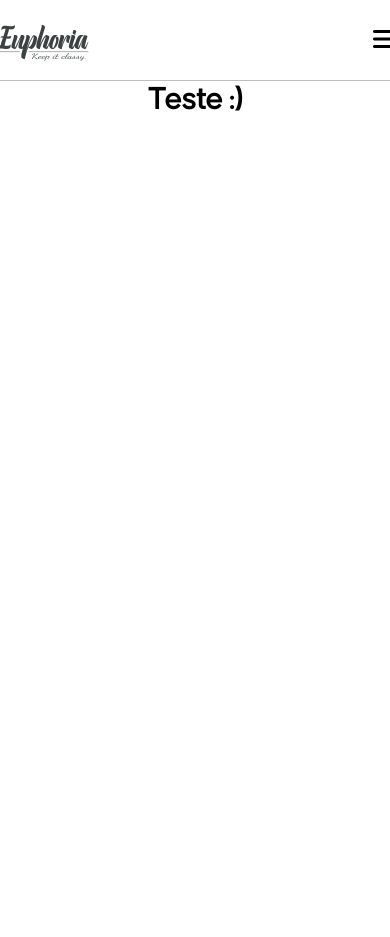
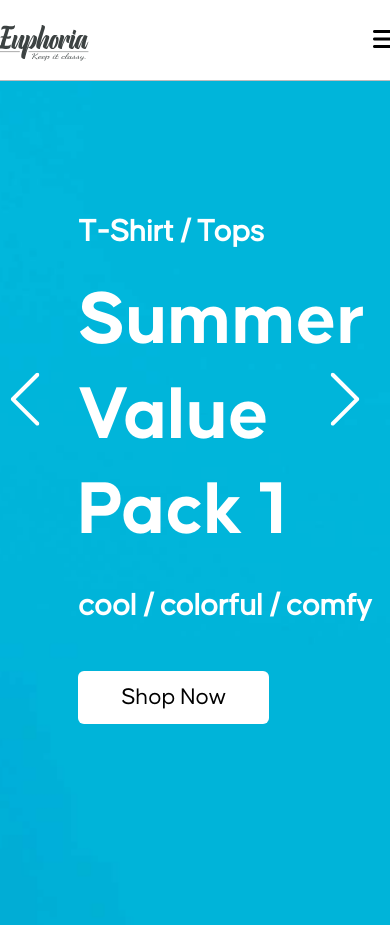
Before and after one commit to 4rthurCoelho/Template-Ecommerce-Euphoria, a website: page index.html in a window 390 px wide. Shown: the top 937 px of the page. Drawn offline with nearby package versions, Linux system fonts and the light colour scheme; files that its build step writes are made by us from their sources.

Commit message:
Criação do banner não responsivo

```diff
--- a/index.html
+++ b/index.html
@@ -49,10 +49,47 @@
         </div>
     </header>
 
-   <div tabindex="0" onclick="closeSidebar()" class="main" id="main">
-        <h1>Teste :)</h1>
-    </div>
+    <main class="main">
+        <section class="hero-slider">
+            <div class="slider-container active">
+                <div class="slide">
+                    <div class="slide-content">
+                        <h5>T-Shirt / Tops</h5>
+                        <h1>Summer<br>Value Pack 1</h1>
+                        <h4>cool / colorful / comfy</h4>
+                        <a href="#" class="slider-btn">Shop Now</a>
+                    </div>
+                </div>
+            </div>
 
+            <div class="slider-container">
+                <div class="slide">
+                    <div class="slide-content">
+                        <h5>T-Shirt / Tops</h5>
+                        <h1>Summer<br>Value Pack 2</h1>
+                        <h4>cool / colorful / comfy</h4>
+                        <a href="#" class="slider-btn">Shop Now</a>
+                    </div>
+                </div>
+            </div>
+
+            <div class="slider-container">
+                <div class="slide">
+                    <div class="slide-content">
+                        <h5>T-Shirt / Tops</h5>
+                        <h1>Summer<br>Value Pack 3</h1>
+                        <h4>cool / colorful / comfy</h4>
+                        <a href="#" class="slider-btn">Shop Now</a>
+                    </div>
+                </div>
+            </div>
+
+            <div id="prev" onclick="prev()"><svg width="24" height="45" viewBox="0 0 24 45" fill="none" xmlns="http://www.w3.org/2000/svg"><path fill-rule="evenodd" clip-rule="evenodd" d="M23.4992 43.7723C23.3409 43.9302 23.1528 44.0554 22.9457 44.1408C22.7386 44.2263 22.5166 44.2702 22.2924 44.2702C22.0682 44.2702 21.8462 44.2263 21.6391 44.1408C21.432 44.0554 21.2439 43.9302 21.0856 43.7723L0.631046 23.4352C0.472307 23.2778 0.346367 23.0907 0.260435 22.8848C0.174505 22.6789 0.130272 22.4582 0.130272 22.2353C0.130272 22.0124 0.174505 21.7916 0.260435 21.5857C0.346367 21.3799 0.472307 21.1928 0.631046 21.0354L21.0856 0.698246C21.4057 0.380012 21.8398 0.201233 22.2924 0.201233C22.7451 0.201233 23.1792 0.380012 23.4992 0.698246C23.8193 1.01648 23.9991 1.44809 23.9991 1.89814C23.9991 2.34818 23.8193 2.7798 23.4992 3.09803L4.24809 22.2353L23.4992 41.3726C23.658 41.53 23.7839 41.717 23.8698 41.9229C23.9558 42.1288 24 42.3495 24 42.5725C24 42.7954 23.9558 43.0161 23.8698 43.222C23.7839 43.4279 23.658 43.6149 23.4992 43.7723Z" fill="white"/></svg></div>
+            <div id="next" onclick="next()"><svg width="24" height="45" viewBox="0 0 24 45" fill="none" xmlns="http://www.w3.org/2000/svg"><path fill-rule="evenodd" clip-rule="evenodd" d="M0.565959 0.698249C0.724296 0.540421 0.912395 0.415202 1.11948 0.329764C1.32657 0.244327 1.54857 0.200348 1.77278 0.200348C1.99698 0.200348 2.21899 0.244327 2.42607 0.329764C2.63316 0.415202 2.82126 0.540421 2.9796 0.698249L23.4341 21.0354C23.5929 21.1928 23.7188 21.3799 23.8048 21.5858C23.8907 21.7917 23.9349 22.0124 23.9349 22.2353C23.9349 22.4582 23.8907 22.6789 23.8048 22.8848C23.7188 23.0907 23.5929 23.2778 23.4341 23.4352L2.9796 43.7724C2.65953 44.0906 2.22542 44.2694 1.77278 44.2694C1.32013 44.2694 0.886027 44.0906 0.565959 43.7724C0.245891 43.4541 0.066078 43.0225 0.066078 42.5725C0.066078 42.1224 0.245891 41.6908 0.565959 41.3726L19.8171 22.2353L0.565959 3.09803C0.407221 2.9406 0.281279 2.75359 0.195347 2.54769C0.109416 2.34179 0.0651855 2.12106 0.0651855 1.89814C0.0651855 1.67522 0.109416 1.45449 0.195347 1.24859C0.281279 1.0427 0.407221 0.855677 0.565959 0.698249Z" fill="white"/></svg></div>
+        </section>
+    </main>
+
+    <script src="js/banner.js"></script>
     <script src="js/main.js"></script>
 </body>
 </html>
--- /dev/null
+++ b/js/banner.js
@@ -0,0 +1,16 @@
+let slides = document.querySelectorAll('.slider-container');
+let index = 0;
+
+function next(){
+    slides[index].classList.remove('active');
+    index = (index + 1) % slides.length;
+    slides[index].classList.add('active');
+}
+
+function prev(){
+    slides[index].classList.remove('active');
+    index = (index - 1 + slides.length) % slides.length;
+    slides[index].classList.add('active');
+}
+
+//setInterval(next, 7000);
--- a/sass/_header.sass
+++ b/sass/_header.sass
@@ -1,10 +1,13 @@
 body
   overflow-x: hidden
   header
+    position: sticky
+    top: 0
     display: flex
     justify-content: center
     border-bottom: 0.0625em solid #BEBCBD
     z-index: 1
+    background-color: white
 
     img
       width: 5.84em
--- /dev/null
+++ b/sass/_heroSlider.sass
@@ -0,0 +1,96 @@
+.hero-slider
+    position: relative
+    .slider-container .slide
+            min-height: 100vh
+            display: flex
+            align-items: center
+            flex-wrap: wrap
+            gap: 15px
+            padding-left: 20%
+            padding-bottom: 70px
+            .slide-content
+                display: flex
+                flex-direction: column
+                justify-content: space-around
+                align-items: flex-start
+                flex: 1 1 350px
+                animation: slideContent 1s linear 0.4s backwards
+                h5
+                    color: #fff
+                    font-size: 32px
+                    margin-bottom: 23px
+                h1
+                    color: #fff
+                    font-size: 78px
+                    margin-bottom: 28px
+                    font-family: 'Causten-Bold'
+                h4
+                    color: #fff
+                    font-size: 32px
+                    margin-bottom: 46px
+                .slider-btn
+                    text-decoration: none
+                    background-color: #fff
+                    padding: 0.5em 1.8em
+                    color: #000
+                    font-size: 24px
+                    border-radius: 6px
+                    transition: .3s
+                    &:hover
+                        background-color: variables.$secondary-color
+                        color: #fff
+.slider-container
+    display: none
+
+    &.active
+      display: block
+
+    &:nth-child(1) .slide
+      background: url(/img/Banner.png)
+      background-size: cover
+      background-repeat: no-repeat
+      width: 100vw
+      animation: fadeBackground 2s ease-in-out forwards
+
+    &:nth-child(2) .slide
+      background: url(/img/Banner.png)
+      background-size: cover
+      background-repeat: no-repeat
+      width: 100vw
+      animation: fadeBackground 2s ease-in-out forwards
+
+    &:nth-child(3) .slide
+      background: url(/img/Banner.png)
+      background-size: cover
+      background-repeat: no-repeat
+      width: 100vw
+      animation: fadeBackground 2s ease-in-out forwards
+
+#prev, #next
+    position: absolute
+    top: 38%
+    transform: translateY(-50%)
+    height: 50px
+    width: 50px
+    line-height: 50px
+    font-size: 25px
+    text-align: center
+    cursor: pointer
+    font-weight: bolder
+    svg
+        transform: scale(1.2)
+
+#next
+    right: 20px
+
+@keyframes slideContent
+  0%
+    opacity: 0
+    transform: translateX(-50px)
+
+@keyframes fadeBackground
+  0%
+    opacity: 0
+
+  100%
+    opacity: 1
--- a/sass/styles.sass
+++ b/sass/styles.sass
@@ -3,6 +3,7 @@
 @import 'resMenu'
 @import 'header'
 @import 'media'
+@import 'heroSlider'
 
 @font-face
   font-family: 'Causten-Bold'
```
Also changed, not shown: img/Banner.png (added), img/next.svg (added), img/prev.svg (added).
